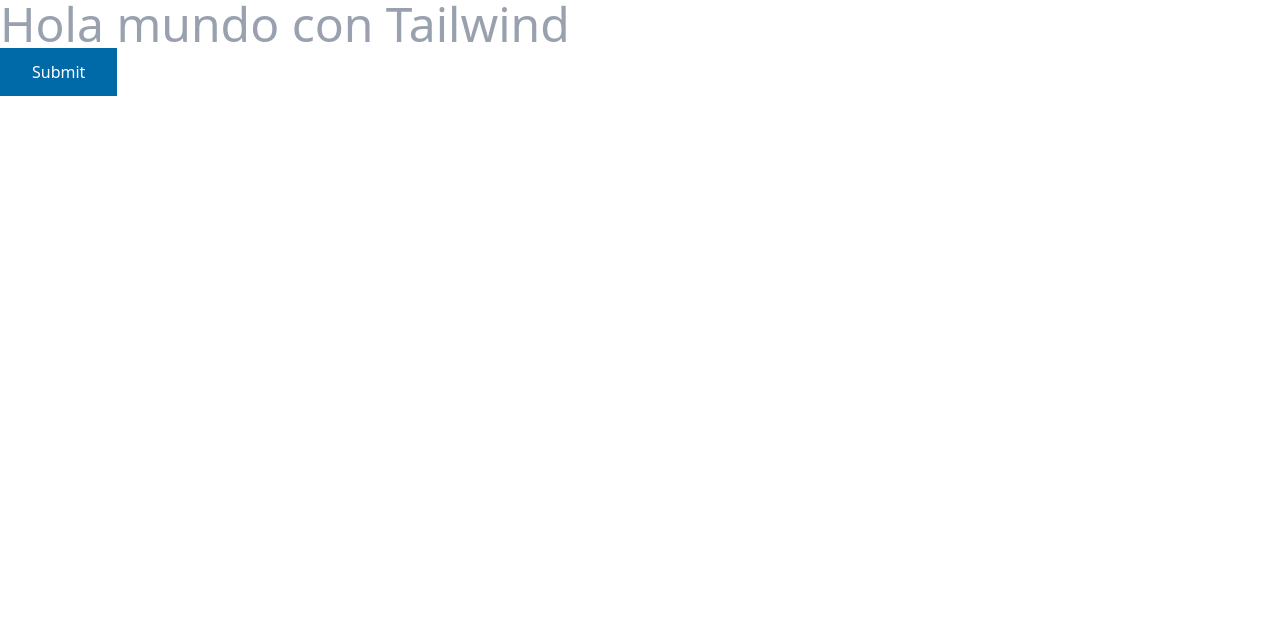
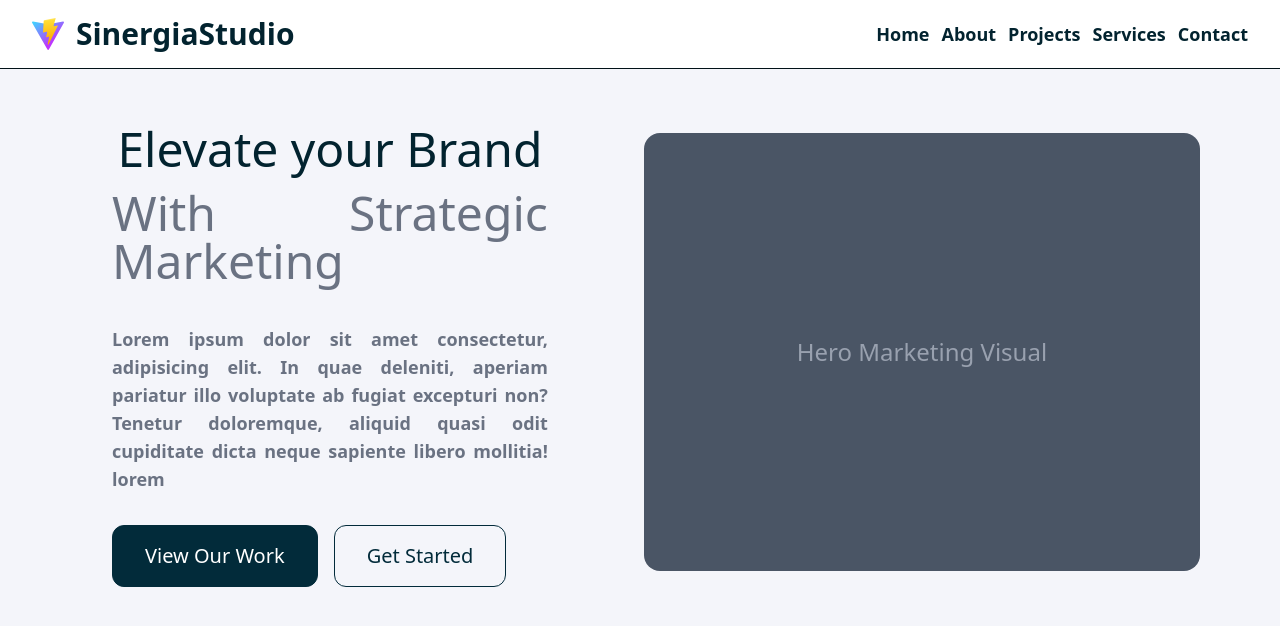
Before and after one commit to SergioEderCervantes/Sinergia-project, a React (Vite) app: page / in a window 1280 px wide. Shown: the top 626 px of the page. Built offline with nearby package versions, Linux system fonts and the light colour scheme.

Commit message:
Nav bar y Hero

```diff
--- a/package.json
+++ b/package.json
@@ -13,6 +13,7 @@
     "@tailwindcss/vite": "^4.1.11",
     "react": "^19.1.0",
     "react-dom": "^19.1.0",
+    "react-icons": "^5.5.0",
     "tailwindcss": "^4.1.11"
   },
   "devDependencies": {
--- a/src/App.jsx
+++ b/src/App.jsx
@@ -2,16 +2,10 @@
 import reactLogo from "./assets/react.svg";
 import viteLogo from "/vite.svg";
 import "./App.css";
-
+import MainPage from "./pages/mainPage"
 function App() {
   return (
-    <>
-      <h1 className="text-5xl text-gray-400">Hola mundo con Tailwind</h1>
-
-      <button class="bg-sky-700 px-4 py-2 text-white hover:bg-sky-800 sm:px-8 sm:py-3">
-        Submit
-      </button>
-    </>
+    <MainPage/>
   );
 }
 
--- /dev/null
+++ b/src/components/button.jsx
@@ -0,0 +1,6 @@
+export default function Button({ outlined, text }) {
+  let styles = "p-4 px-8  rounded-xl text-xl cursor-pointer transition-colors duration-200 border border-gunmetal ";
+  styles += outlined ? "text-gunmetal hover:bg-gunmetal hover:text-white" : "bg-gunmetal text-white hover:bg-transparent hover:text-black";
+
+  return <button className={styles}>{text}</button>;
+}
--- /dev/null
+++ b/src/components/hero/hero.jsx
@@ -0,0 +1,11 @@
+import HeroDesc from "./heroDesc";
+import HeroImg from "./heroImg";
+
+export default function Hero() {
+  return (
+    <div className="bg-lavender-web-200 flex justify-around py-5 lg:p-12">
+      <HeroDesc />
+      <HeroImg />
+    </div>
+  );
+}
--- /dev/null
+++ b/src/components/hero/heroDesc.jsx
@@ -0,0 +1,21 @@
+import Button from "../button";
+
+export default function HeroDesc() {
+  return (
+    <div className="flex flex-col items-center px-16 text-center text-5xl text-gray-500 lg:w-1/2 lg:text-justify">
+      <h2 className="text-gunmetal-600 my-2">Elevate your Brand</h2>
+      <img className="my-8 w-1/4 lg:hidden" src="/vite.svg" alt="logo" />
+      <h2 className="my-2">With Strategic Marketing</h2>
+      <p className="my-8 hidden text-justify text-lg font-semibold md:block">
+        Lorem ipsum dolor sit amet consectetur, adipisicing elit. In quae
+        deleniti, aperiam pariatur illo voluptate ab fugiat excepturi non?
+        Tenetur doloremque, aliquid quasi odit cupiditate dicta neque sapiente
+        libero mollitia! lorem
+      </p>
+      <div className="my-8 flex w-full flex-col gap-4 md:my-0 lg:flex-row">
+        <Button outlined={false} text={"View Our Work"} />
+        <Button outlined={true} text={"Get Started"} />
+      </div>
+    </div>
+  );
+}
--- /dev/null
+++ b/src/components/hero/heroImg.jsx
@@ -0,0 +1,8 @@
+export default function HeroImg() {
+  return (
+    <div className="m-4 mx-8 hidden w-1/2 rounded-2xl bg-gray-600 lg:flex items-center justify-center ">
+      {/* <img src="/placeholder.jpg" alt="Hero Marketing visual" /> */}
+      <p className=" text-gray-400 text-2xl">Hero Marketing Visual</p>
+    </div>
+  );
+}
--- /dev/null
+++ b/src/components/mobileNavBar.jsx
@@ -0,0 +1,25 @@
+import { useState } from "react";
+
+export default function MobileNavBar({ isExpanded }) {
+  return (
+    <nav
+      className={`absolute left-1/2 z-10 flex max-h-0 w-full -translate-x-1/2 transform flex-col items-center overflow-hidden bg-white text-3xl ${isExpanded ? "max-h-100" : ""}`}
+    >
+      <a className="hover:text-gunmetal-400 my-3 font-semibold" href="#">
+        Home
+      </a>
+      <a className="hover:text-gunmetal-400 my-3 font-semibold" href="#">
+        About
+      </a>
+      <a className="hover:text-gunmetal-400 my-3 font-semibold" href="#">
+        Projects
+      </a>
+      <a className="hover:text-gunmetal-400 my-3 font-semibold" href="#">
+        Services
+      </a>
+      <a className="hover:text-gunmetal-400 my-3 font-semibold" href="#">
+        Contact
+      </a>
+    </nav>
+  );
+}
--- /dev/null
+++ b/src/components/navbar.jsx
@@ -0,0 +1,35 @@
+import { useState } from "react";
+import { BiMenu } from "react-icons/bi";
+
+export default function NavBar({ expand }) {
+  return (
+    <nav className="text-gunmetal-600 border-gunmetal-800 flex w-full items-center justify-between border-b p-8 lg:py-4">
+      <a className="logo-y-titulo flex items-center gap-3" href="#">
+        <img src="/vite.svg" alt="logo" />
+        <h1 className="text-3xl font-bold">SinergiaStudio</h1>
+      </a>
+
+      <div className="navegacion hidden gap-3 text-lg lg:flex font-semibold">
+        <a className="hover:text-gunmetal-400" href="#">
+          Home
+        </a>
+        <a className="hover:text-gunmetal-400" href="#">
+          About
+        </a>
+        <a className="hover:text-gunmetal-400" href="#">
+          Projects
+        </a>
+        <a className="hover:text-gunmetal-400" href="#">
+          Services
+        </a>
+        <a className="hover:text-gunmetal-400" href="#">
+          Contact
+        </a>
+      </div>
+
+      <div className="lg:hidden">
+        <BiMenu onClick={expand} className="text-4xl" />
+      </div>
+    </nav>
+  );
+}
--- a/src/index.css
+++ b/src/index.css
@@ -1,47 +1,48 @@
 @import "tailwindcss";
 
 @theme {
-  --color-gunmetal: "#022b3a";
-  --color-gunmetal-100: "#00090c";
-  --color-gunmetal-200: "#011218";
-  --color-gunmetal-300: "#011a23";
-  --color-gunmetal-400: "#02232f";
-  --color-gunmetal-500: "#022b3a";
-  --color-gunmetal-600: "#056c92";
-  --color-gunmetal-700: "#08ade8";
-  --color-gunmetal-800: "#52ccf9";
-  --color-gunmetal-900: "#a8e6fc";
 
-  --color-teal: "#1f7a8c";
-  --color-teal-100: "#06191c";
-  --color-teal-200: "#0c3139";
-  --color-teal-300: "#134a55";
-  --color-teal-400: "#196372";
-  --color-teal-500: "#1f7a8c";
-  --color-teal-600: "#2bacc5";
-  --color-teal-700: "#59c5db";
-  --color-teal-800: "#91d8e7";
-  --color-teal-900: "#c8ecf3";
+  --color-gunmetal: #022b3a;
+  --color-gunmetal-100: #a8e6fc;
+  --color-gunmetal-200: #52ccf9;
+  --color-gunmetal-300: #08ade8;
+  --color-gunmetal-400: #056c92;
+  --color-gunmetal-500: #022b3a;
+  --color-gunmetal-600: #02232f;
+  --color-gunmetal-700: #011a23;
+  --color-gunmetal-800: #011218;
+  --color-gunmetal-900: #00090c;
 
-  --color-columbia-blue: "#bfdbf7";
-  --color-columbia-blue-100: "#0a2c4e";
-  --color-columbia-blue-200: "#13589c";
-  --color-columbia-blue-300: "#2384e4";
-  --color-columbia-blue-400: "#71afed";
-  --color-columbia-blue-500: "#bfdbf7";
-  --color-columbia-blue-600: "#cce2f9";
-  --color-columbia-blue-700: "#d9eafa";
-  --color-columbia-blue-800: "#e6f1fc";
-  --color-columbia-blue-900: "#f2f8fd";
+  --color-teal: #1f7a8c;
+  --color-teal-100: #c8ecf3;
+  --color-teal-200: #91d8e7;
+  --color-teal-300: #59c5db;
+  --color-teal-400: #2bacc5;
+  --color-teal-500: #1f7a8c;
+  --color-teal-600: #196372;
+  --color-teal-700: #134a55;
+  --color-teal-800: #0c3139;
+  --color-teal-900: #06191c;
 
-  --color-lavender-web: "#e1e5f2";
-  --color-lavender-web-100: "#1c2542";
-  --color-lavender-web-200: "#384a83";
-  --color-lavender-web-300: "#5f74ba";
-  --color-lavender-web-400: "#a1add7";
-  --color-lavender-web-500: "#e1e5f2";
-  --color-lavender-web-600: "#e8ebf5";
-  --color-lavender-web-700: "#eef0f8";
-  --color-lavender-web-800: "#f4f5fa";
-  --color-lavender-web-900: "#f9fafd";
+  --color-columbia-blue: #bfdbf7;
+  --color-columbia-blue-100: #f2f8fd;
+  --color-columbia-blue-200: #e6f1fc;
+  --color-columbia-blue-300: #d9eafa;
+  --color-columbia-blue-400: #cce2f9;
+  --color-columbia-blue-500: #bfdbf7;
+  --color-columbia-blue-600: #71afed;
+  --color-columbia-blue-700: #2384e4;
+  --color-columbia-blue-800: #13589c;
+  --color-columbia-blue-900: #0a2c4e;
+
+  --color-lavender-web: #e1e5f2;
+  --color-lavender-web-100: #f9fafd;
+  --color-lavender-web-200: #f4f5fa;
+  --color-lavender-web-300: #eef0f8;
+  --color-lavender-web-400: #e8ebf5;
+  --color-lavender-web-500: #e1e5f2;
+  --color-lavender-web-600: #a1add7;
+  --color-lavender-web-700: #5f74ba;
+  --color-lavender-web-800: #384a83;
+  --color-lavender-web-900: #1c2542;
 }
--- /dev/null
+++ b/src/pages/mainPage.jsx
@@ -0,0 +1,21 @@
+import { useState } from "react";
+import NavBar from "../components/navbar";
+import Hero from "../components/hero/hero";
+import MobileNavBar from "../components/mobileNavBar";
+export default function MainPage() {
+  const [isMenuExpanded, setIsMenuExpanded] = useState(false);
+
+  function toggleExpantion(){
+    setIsMenuExpanded(!isMenuExpanded)
+
+  }
+  return (
+    <>
+      <NavBar expand={toggleExpantion} />
+
+      <MobileNavBar isExpanded={isMenuExpanded}/>
+
+      <Hero />
+    </>
+  );
+}
```
Also changed, not shown: 2 other files (tests, documents, lock files or other folders).
